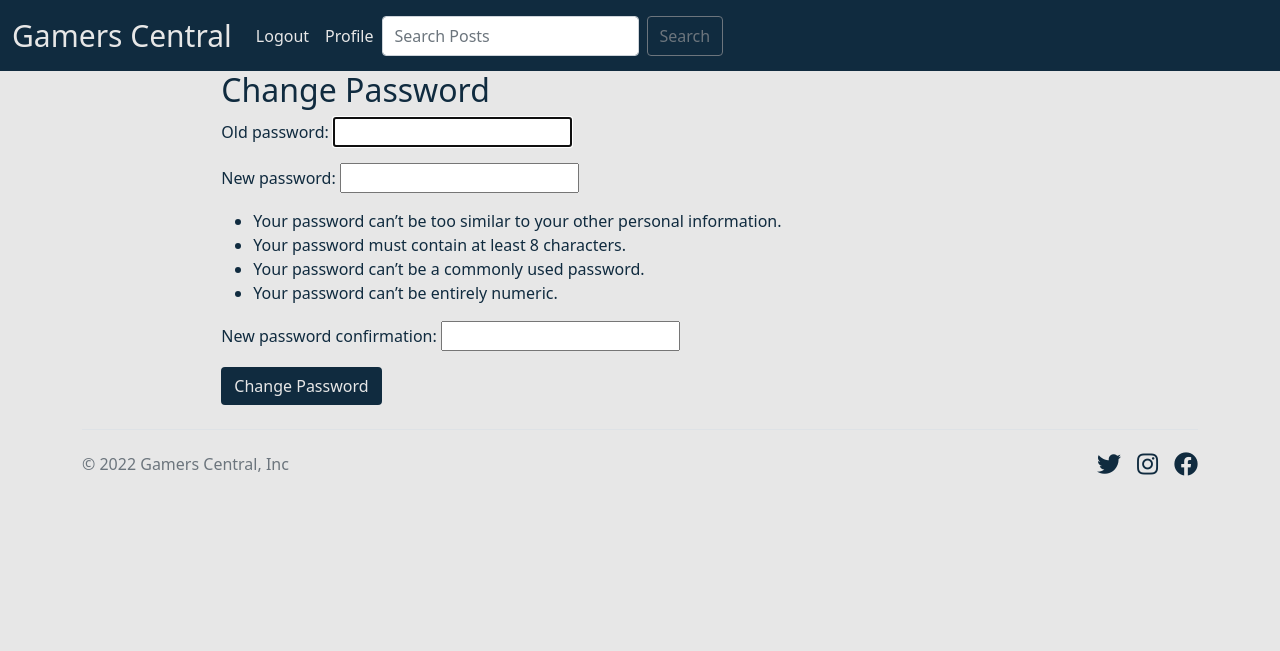
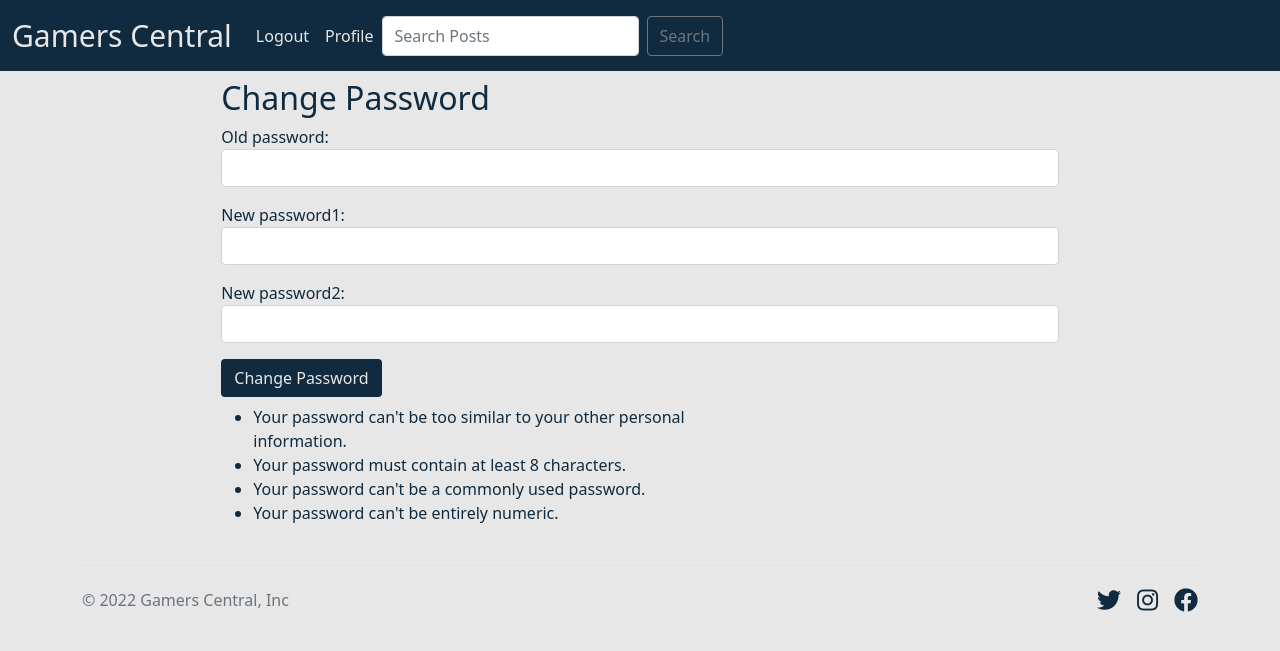
Before and after one commit to cjfinan/Gamers-Central-Reddit, a Django app: page /password/ in a window 1280 px wide. Shown: the top 651 px of the page. Run offline with Django 3.2, Linux system fonts and the light colour scheme; the visitor is signed in with stand-in values (Sample User, id 1).

Commit message:
[UPDATE] change password page to use bootstrap

```diff
--- a/reddit/forms.py
+++ b/reddit/forms.py
@@ -1,6 +1,6 @@
 from .models import Comment, Post
 from django import forms
-from django.contrib.auth.forms import UserChangeForm
+from django.contrib.auth.forms import UserChangeForm, PasswordChangeForm
 from django.contrib.auth.models import User
 
 
@@ -42,3 +42,16 @@ class EditUserProfileForm(UserChangeForm):
     class Meta:
         model = User
         fields = ('username', 'first_name', 'last_name', 'email', 'is_superuser', 'is_staff')
+
+
+class ChangePasswordForm(PasswordChangeForm):
+    old_password = forms.CharField(widget=forms.PasswordInput(
+        attrs={'class': 'form-control', 'type': 'password'}))
+    new_password1 = forms.CharField(widget=forms.PasswordInput(
+        attrs={'class': 'form-control', 'type': 'password'}))
+    new_password2 = forms.CharField(widget=forms.PasswordInput(
+        attrs={'class': 'form-control', 'type': 'password'}))
+
+    class Meta:
+        model = User
+        fields = ('old_password', 'new_password1', 'new_password2')
--- a/reddit/urls.py
+++ b/reddit/urls.py
@@ -1,6 +1,5 @@
 from . import views
 from django.urls import path
-from django.contrib.auth import views as auth_views
 
 
 urlpatterns = [
--- a/reddit/views.py
+++ b/reddit/views.py
@@ -6,7 +6,7 @@ from django.contrib.auth.views import PasswordChangeView
 from django.urls import reverse_lazy
 from .models import Post
 from django.db.models import Q
-from .forms import CommentForm, PostForm, EditUserProfileForm
+from .forms import CommentForm, PostForm, EditUserProfileForm, ChangePasswordForm
 
 
 class PostList(generic.ListView):
@@ -148,7 +148,7 @@ class UserEdit(generic.UpdateView):
 
 
 class ChangePassword(PasswordChangeView):
-    form_class = PasswordChangeForm
+    form_class = ChangePasswordForm
     template_name = 'change_password.html'
     success_url = reverse_lazy('home')
 
--- a/templates/change_password.html
+++ b/templates/change_password.html
@@ -4,13 +4,32 @@
 <div class="container-fluid">
     <div class="row">
         <div class="col-12">
-            <div class="col-8 offset-2">
+            <div class="col-8 offset-2 mt-2">
                 <h2>Change Password</h2>
                 <div class="form-group">
                     <form method="POST">
                         {%csrf_token%}
                         {{form.as_p}}
                         <button class="btn btn-signup">Change Password</button>
+                        <div class="row">
+                            <div class="col-8 mt-2">
+                                <ul>
+                                    <li>
+                                        Your password can't be too similar to your other personal information.
+                                    </li>
+                                    <li>
+                                        Your password must contain at least 8 characters.
+                                    </li>
+                                    <li>
+                                        Your password can't be a commonly used password.
+                                    </li>
+                                    <li>
+                                        Your password can't be entirely numeric.
+                                    </li>
+                                </ul>
+                            </div>
+                        </div>
+
                     </form>
                 </div>
             </div>
```
